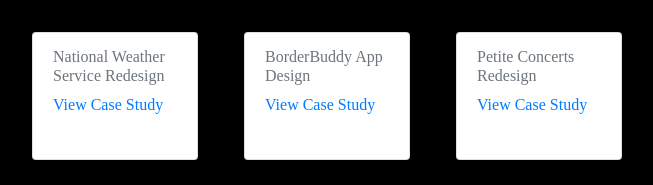
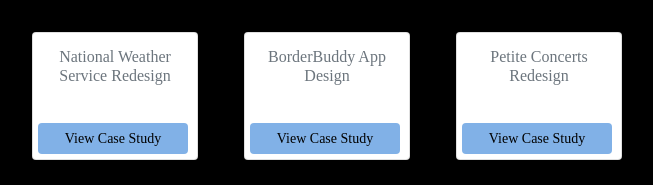
Before and after one commit to uhlexi/UX_UI_HW_20, a plain HTML site: page w3b.html in a window 1280 px wide. Shown: the part 5843-6028 px from the top of the page, without its empty margins (313-966 px from the left). Drawn offline with nearby package versions, Linux system fonts and the light colour scheme; a web font is replaced by a local one.

Commit message:
button update

```diff
--- a/w3b.html
+++ b/w3b.html
@@ -154,27 +154,27 @@
 
     <div class="onethirdcolumn">
     <div class="card" style="min-height:8rem;">
-        <div class="card-body">
+        <div class="card-body" style="text-align: center;">
             <h6 class="card-subtitle mb-2 text-muted">National Weather Service Redesign</h6>
-            <a href="#" class="card-link">View Case Study</a>
+            <a href="#" class="button">View Case Study</a>
         </div>
     </div>
     </div>
 
     <div class="onethirdcolumn" style="margin-left: 5%; margin-right: 5%;">
         <div class="card" style="min-height:8rem;">
-            <div class="card-body">
+            <div class="card-body" style="text-align: center;">
                 <h6 class="card-subtitle mb-2 text-muted">BorderBuddy App Design</h6>
-                <a href="#" class="card-link">View Case Study</a>
+                <a href="#" class="button">View Case Study</a>
             </div>
         </div>
         </div>
 
         <div class="onethirdcolumn">
             <div class="card" style="min-height:8rem;">
-                <div class="card-body">
+                <div class="card-body" style="text-align: center;">
                     <h6 class="card-subtitle mb-2 text-muted">Petite Concerts Redesign</h6>
-                    <a href="#" class="card-link">View Case Study</a>
+                    <a href="#" class="button">View Case Study</a>
                 </div>
             </div>
             </div>
```
